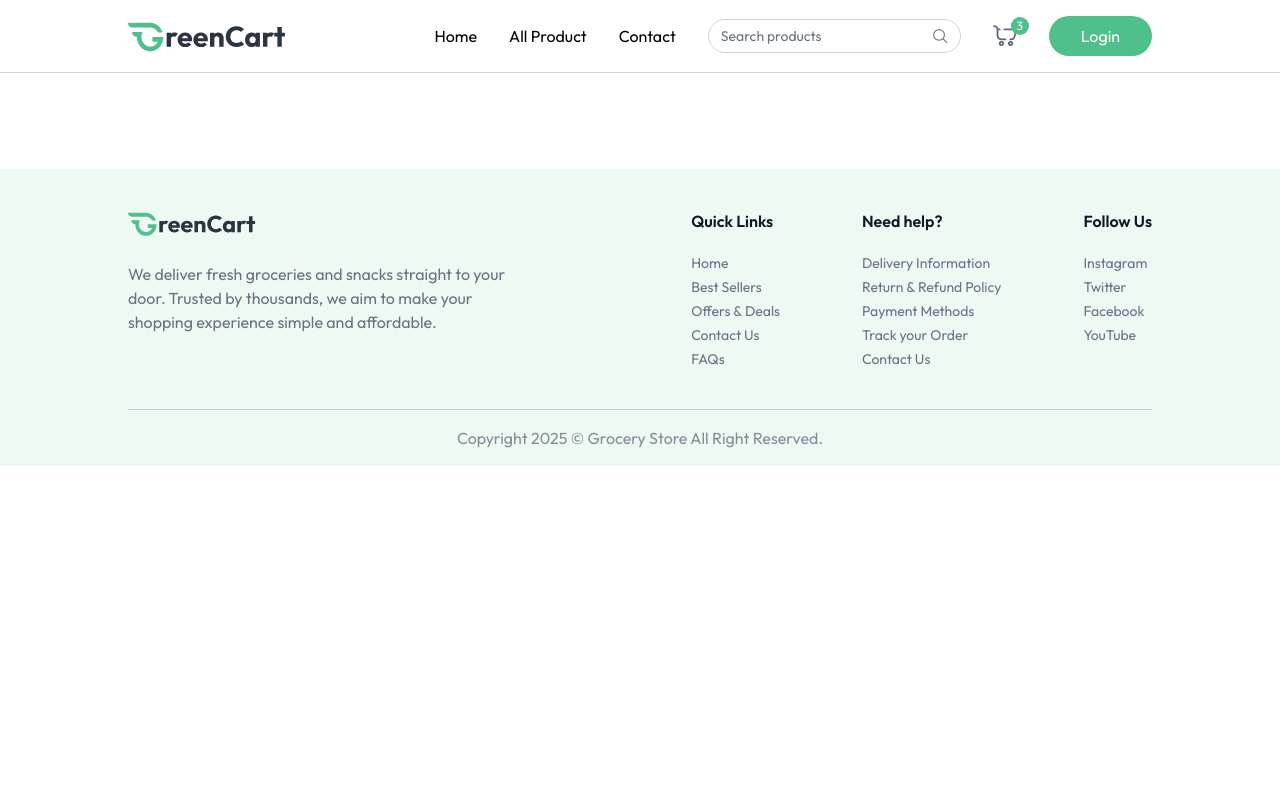
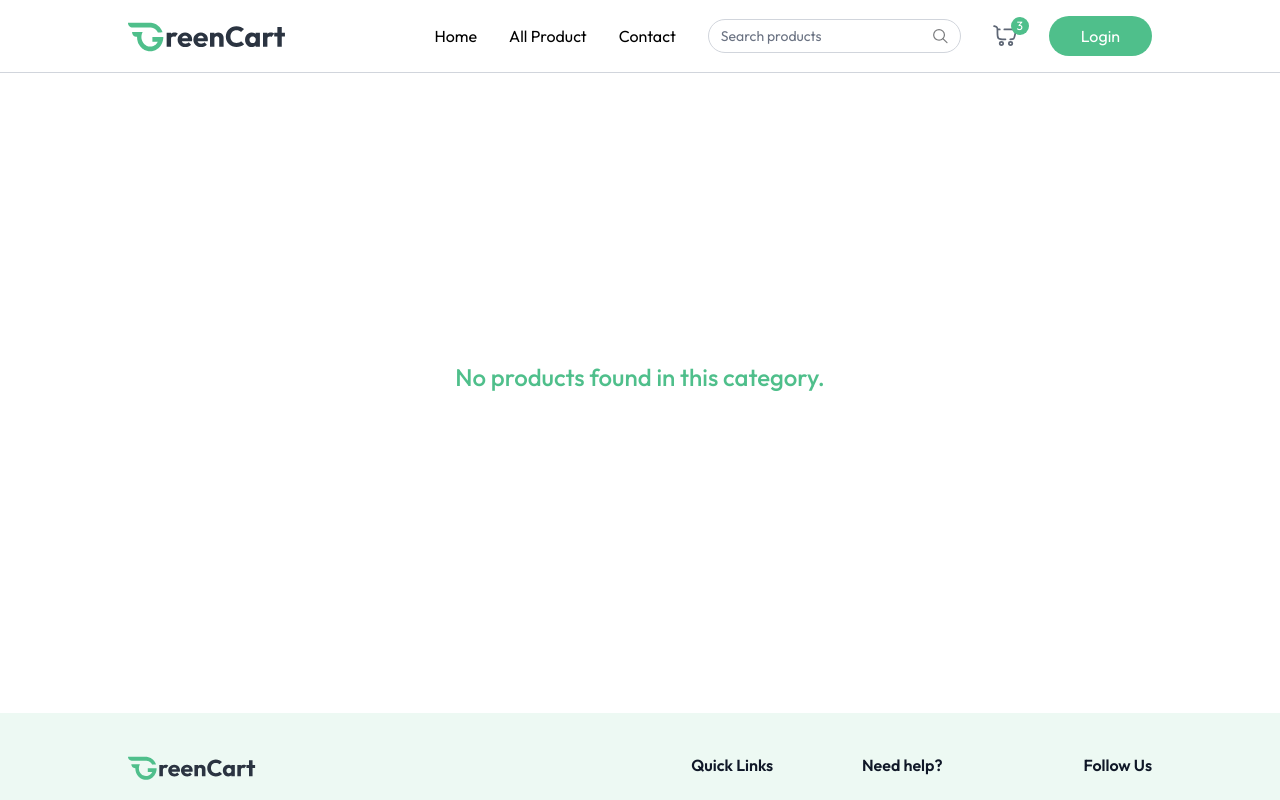
Before and after one commit to Sandeshdahal10/Grocery-Store-Project, a React (Vite) app in the folder client/: page /products/1 in a window 1280 px wide. Shown: the top 800 px of the page. Built offline with nearby package versions, Linux system fonts and the light colour scheme; a web font is replaced by a local one.

Commit message:
Product Category design completed!

```diff
--- a/client/src/pages/ProductCategory.jsx
+++ b/client/src/pages/ProductCategory.jsx
@@ -1,23 +1,43 @@
-import React from 'react'
-import { useAppContext } from '../context/AppContext'
-import { useParams } from 'react-router-dom';
-import { categories } from '../assets/assets';
+import React from "react";
+import { useAppContext } from "../context/AppContext";
+import { useParams } from "react-router-dom";
+import { categories } from "../assets/assets";
+import ProductCard from "../components/ProductCard";
 
 const ProductCategory = () => {
-  const {products} = useAppContext();
-  const {category}= useParams();
-  const searchCategory = categories.find((item)=> item.path.toLowerCase() === category)
-  const filterdProducts = products.filter((product)=>product.category.toLowerCase() === category)
+  const { products } = useAppContext();
+  const { category } = useParams();
+  const searchCategory = categories.find(
+    (item) => item.path.toLowerCase() === category
+  );
+  const filterdProducts = products.filter(
+    (product) => product.category.toLowerCase() === category
+  );
   return (
-    <div className='mt-16'>
+    <div className="mt-16">
       {searchCategory && (
-        <div className='flex flex-col items-end w-max'>
-          <p className='text-2xl font-medium'>{searchCategory.text.toUpperCase()}</p>
-          <div className='w-16 h-0.5 bg-primary rounded-full'></div>
+        <div className="flex flex-col items-end w-max">
+          <p className="text-2xl font-medium">
+            {searchCategory.text.toUpperCase()}
+          </p>
+          <div className="w-16 h-0.5 bg-primary rounded-full"></div>
+        </div>
+      )}
+      {filterdProducts.length > 0 ? (
+        <div className="grid grid-cols-2 sm:grid-cols-3 md:grid-cols-4 lg:grid-cols-5 gap-3 md:gap-6 mt-6">
+          {filterdProducts.map((product) => (
+            <ProductCard key={product._id} product={product} />
+          ))}
+        </div>
+      ) : (
+        <div className="flex items-center justify-center h-[60vh]">
+          <p className="text-2xl font-medium text-primary">
+            No products found in this category.
+          </p>
         </div>
       )}
     </div>
-  )
-}
+  );
+};
 
-export default ProductCategory
+export default ProductCategory;
```
